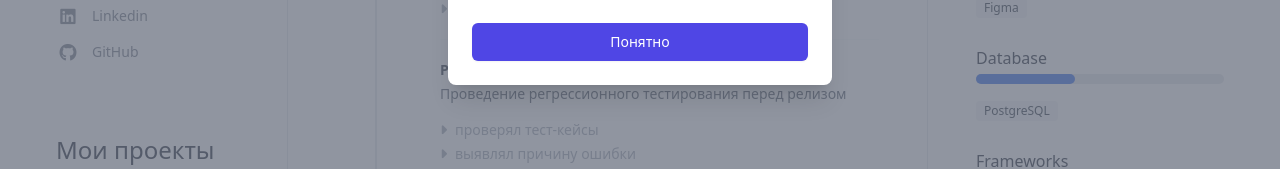
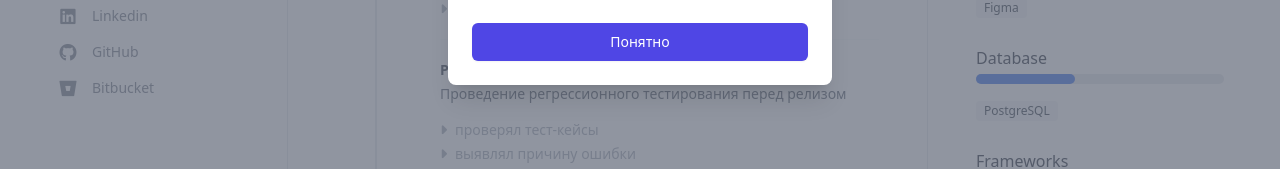
Before and after one commit to yurifyodorov/yurifyodorov.github.io, an Angular app: page / in a window 1280 px wide. Shown: the part 511-680 px from the top of the page. Built offline with nearby package versions, Linux system fonts and the light colour scheme.

Commit message:
add bitbucket link

```diff
--- a/src/app/contacts/contacts.component.ts
+++ b/src/app/contacts/contacts.component.ts
@@ -28,9 +28,14 @@ export class ContactsComponent {
       "link": 'https://www.linkedin.com/in/yurifedorov/'
     },
     {
-      "icon": "fab fab fa-github",
+      "icon": "fab fa-github",
       "value": "GitHub",
       "link": 'https://github.com/yurifyodorov'
+    },
+    {
+      "icon": "fab fa-bitbucket",
+      "value": "Bitbucket",
+      "link": 'https://bitbucket.org/yurifedorov-training/'
     }
   ];
 }
```
Also changed, not shown: 3 other files (tests, documents, lock files or other folders).
